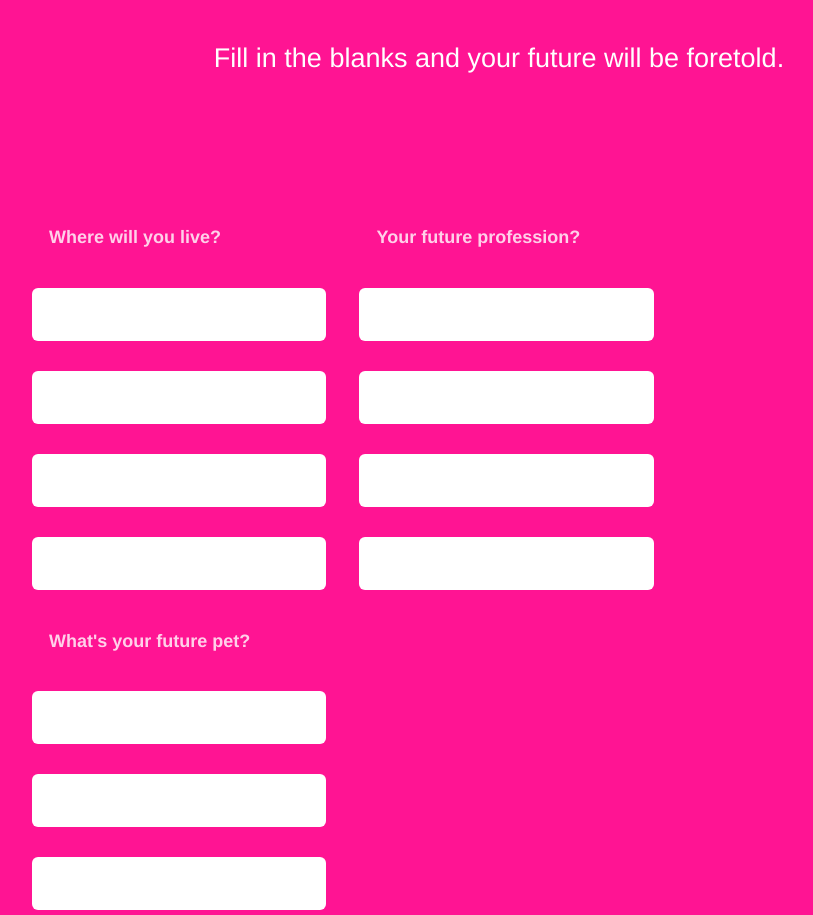
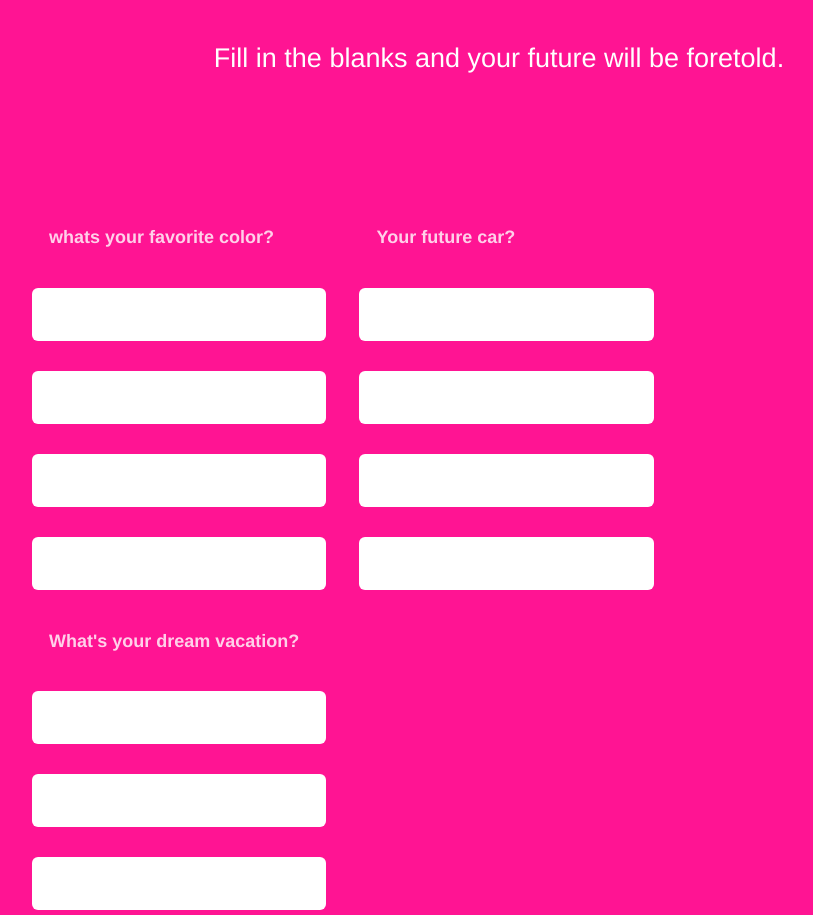
Before and after one commit to Lianagarza/Mash-game-fall-23, a plain HTML site: page index.html in a window 1280 px wide. Shown: the part 182-1097 px from the top of the page, without its empty margins (141-954 px from the left). Drawn offline with Linux system fonts and the light colour scheme.

Commit message:
Update index.html

```diff
--- a/index.html
+++ b/index.html
@@ -21,21 +21,21 @@
       </div>
       <div class="bucket">
         <div class="choice-bucket">
-          <h4 class="highlight">Where will you live?</h4>
+          <h4 class="highlight">whats your favorite color?</h4>
           <input name="answer_1[]"type="text">
           <input name="answer_1[]"type="text">
           <input name="answer_1[]"type="text">
           <input name="answer_1[]"type="text">
         </div>
         <div class="choice-bucket">
-          <h4 class="highlight">Your future profession?</h4>
+          <h4 class="highlight">Your future car?</h4>
           <input name="answer_2[]"type="text">
           <input name="answer_2[]"type="text">
           <input name="answer_2[]"type="text">
           <input name="answer_2[]"type="text">
         </div>
         <div class="choice-bucket">
-          <h4 class="highlight">What's your future pet?</h4>
+          <h4 class="highlight">What's your dream vacation?</h4>
           <input name="answer_3[]"type="text">
           <input name="answer_3[]"type="text">
           <input name="answer_3[]"type="text">
```
